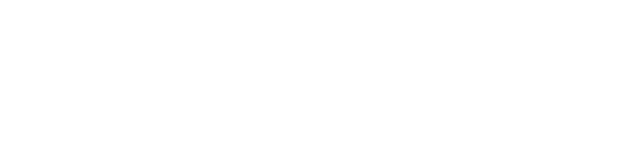
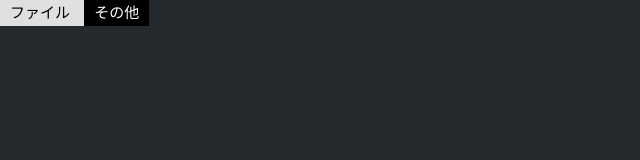
Before and after one commit to lafixier/vemoker, a website: page index.html in a window 1280 px wide. Shown: the whole page, without its empty margins (0-640 px from the left). Drawn offline with nearby package versions, Linux system fonts and the light colour scheme.

Commit message:
feat(app): added menu bar

```diff
--- a/assets/js/app.js
+++ b/assets/js/app.js
@@ -1,6 +1,12 @@
 const app = new Vue({
     el: "#app",
-    data: {},
+    data: {
+        header: {
+            menuBar: {
+                menus: [{ name: "ファイル" }, {name: "その他"}],
+            },
+        },
+    },
     mounted: function () {},
     methods: {},
 });
--- a/assets/scss/main.scss
+++ b/assets/scss/main.scss
@@ -0,0 +1,27 @@
+body {
+    background-color: #24292e;
+    color: white;
+    font-family: "Noto Sans JP", "Helvetica Neue", Arial,
+        "Hiragino Kaku Gothic ProN", "Hiragino Sans", Meiryo, sans-serif;
+    font-size: 20px;
+    height: 100vh;
+    margin: 0;
+    text-align: center;
+    #app {
+        #header {
+            .menu-bar {
+                text-align: left;
+                user-select: none;
+                .menu {
+                    background-color: black;
+                    font-size: 15px;
+                    padding: 5px 10px 5px 10px;
+                }
+                .menu:hover {
+                    background-color: #E0E0E0;
+                    color: black
+                }
+            }
+        }
+    }
+}
--- a/index.html
+++ b/index.html
@@ -10,7 +10,13 @@
     </head>
     <body>
         <div id="app">
-            <header id="header"></header>
+            <header id="header">
+                <div class="menu-bar">
+                    <span class="menu" v-for="menu in header.menuBar.menus">
+                        {{ menu.name }}
+                    </span>
+                </div>
+            </header>
             <main id="main"></main>
             <footer id="footer"></footer>
         </div>
```
Also changed, not shown: assets/css/main.css.
